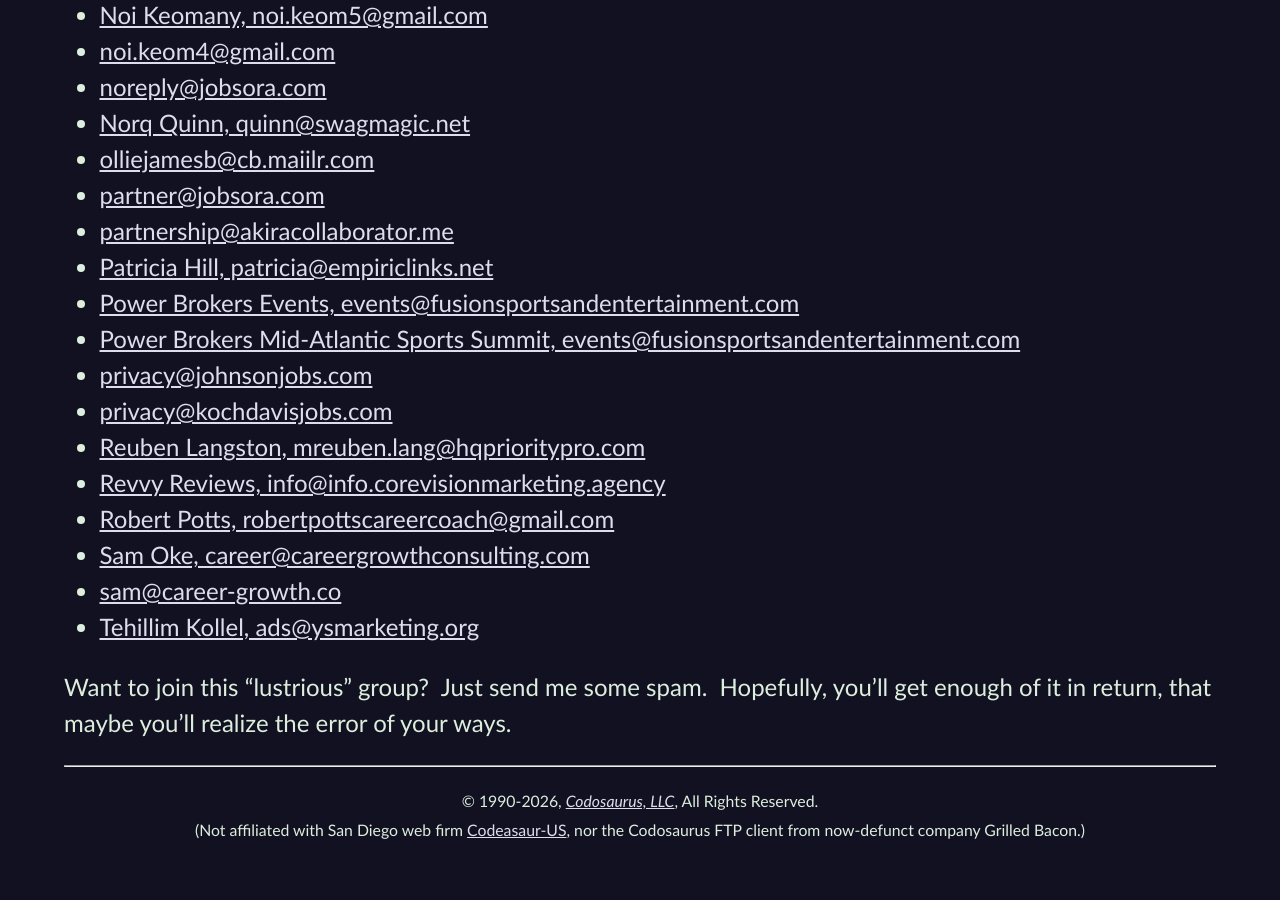
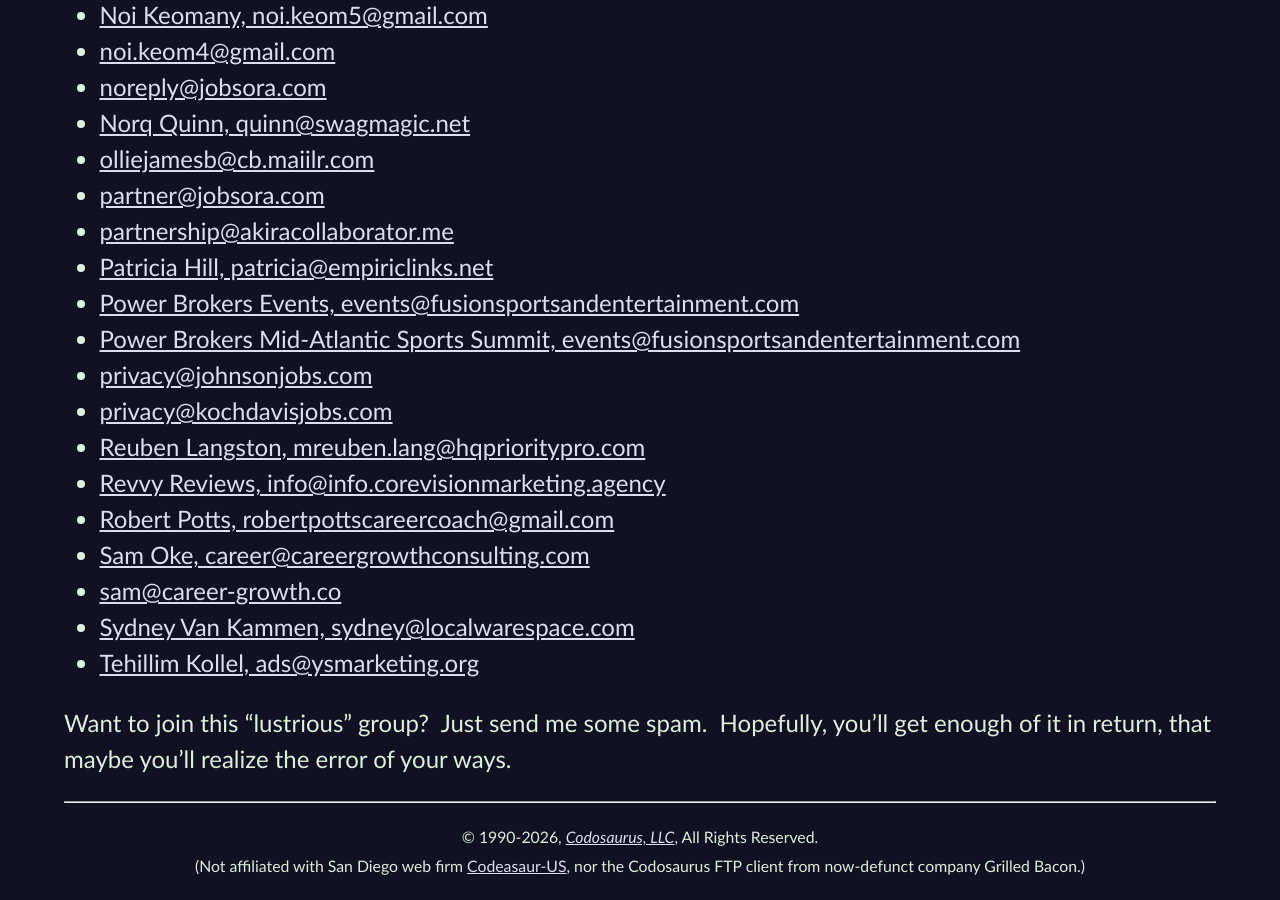
Before and after one commit to CodosaurusLLC/CodosaurusLLC.github.io, a Jekyll site: the page built from spambait.md, in a window 1280 px wide and 900 px high, scrolled down 1673 px. Built offline with Jekyll 4.4.1, drawn with Linux system fonts in a browser that asks for light colours; our own code applies the rules of GitHub Pages for plain Markdown files; before the commit the page ends 2537 px from its top, so only the background shows below that.

Commit message:
add spammer

```diff
--- a/spambait.md
+++ b/spambait.md
@@ -57,6 +57,7 @@
 - [Robert Potts, robertpottscareercoach@gmail.com](mailto:robertpottscareercoach@gmail.com)
 - [Sam Oke, career@careergrowthconsulting.com](mailto:career@careergrowthconsulting.com)
 - [sam@career-growth.co](mailto:sam@career-growth.co)
+- [Sydney Van Kammen, sydney@localwarespace.com](mailto:sydney@localwarespace.com)
 - [Tehillim Kollel, ads@ysmarketing.org](mailto:ads@ysmarketing.org)
 
 Want to join this "lustrious" group?&nbsp;
```
